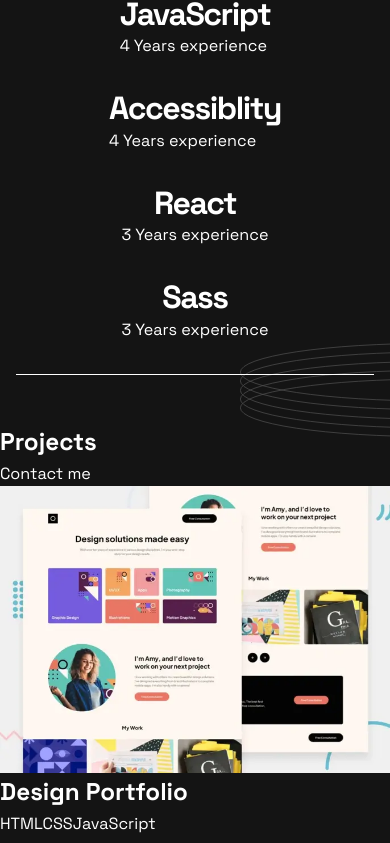
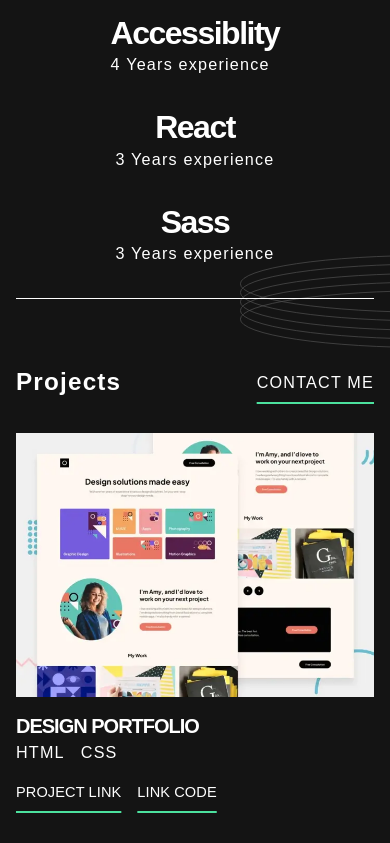
Before and after one commit to cgojk/portfolio, a React (Vite) app: page / in a window 390 px wide. Shown: the part 1130-1973 px from the top of the page. Built offline with nearby package versions, Linux system fonts and the light colour scheme.

Commit message:
creating the ui component reusalbe button for contact, links and styling

```diff
--- a/package.json
+++ b/package.json
@@ -10,6 +10,7 @@
     "preview": "vite preview"
   },
   "dependencies": {
+    "classnames": "^2.5.1",
     "react": "^19.2.6",
     "react-dom": "^19.2.6",
     "react-router-dom": "^7.18.0",
--- /dev/null
+++ b/src/components/Contact.jsx
@@ -0,0 +1,36 @@
+import React from "react";
+import { Link } from "react-router-dom";
+import Button from "./UI/Button";
+import rings from "../images/pattern-rings.svg";
+
+
+
+
+export default function  Contact (){
+    return (
+ <section className="contact__form container ">
+    <img src ={rings} alt="rings pattern" className="pattern rings" />
+    <h1 className="contact__title">Contact </h1>
+    <p className="contact__description"> I would love to hear about your project and how i could help.  Please fill in the form, and i'll get back to you as soon as possible.</p>
+
+    <form className="contact__content">
+        <div className="contact__input">
+            <label htmlFor="name">Name</label>
+            <input type="text" id="name" className="name__input" name="name" required />
+        </div>
+        <div className="contact__input">
+            <label htmlFor="email">Email</label>
+            <input type="email" id="email" className="email__input" name="email" required />
+        </div>
+        <div className="contact__input">
+            <label htmlFor="message">Message</label>
+            <textarea id="message" className="message__input" name="message" rows="5" required></textarea>
+        </div>
+        <Button type="submit" size="size">
+            Send Message
+        </Button>
+    </form>
+</section>
+
+  );
+}
--- a/src/components/Hero.jsx
+++ b/src/components/Hero.jsx
@@ -3,6 +3,7 @@ import { Link } from "react-router-dom";
 import heromobileimage from "../images/image-profile-mobile.webp"
 import herotableimage from "../images/image-profile-mobile.webp";
 import herodesktopimage from "../images/image-profile-desktop.webp";
+import Button from "../components/UI/Button";
 
 
 import circlepattern from "../images/pattern-circle.svg";
@@ -52,9 +53,8 @@ export default function Hero(){
                     passionate about building accessible web
                      apps that users love.
                   </p>
-                <Link to="/contact" className="btn__hero"><span className="highlight">Contact me</span></Link>
-
-              </div>
+                  <Button to="/contact"> Contact me</Button>
+                </div>
 
 
          </div>
--- a/src/components/Projects.jsx
+++ b/src/components/Projects.jsx
@@ -1,25 +1,19 @@
 import React from "react";
-
 import { Link } from "react-router-dom";
-
 import ProjectsDetails from "./ProjectsDetails";
-
 import data from "../data";
-
-
-
-
-
-
+import Button from "./UI/Button";
 
 
 
 export default function  Projects (){
     return (
- <section className="projects__section ">
+ <section className="projects__section container ">
     <div className="projects__tools">
        <h1 className="projects__title">Projects</h1>
-       <Link to="/contact" className="btn__hero">Contact me</Link>
+       <Button to="/contact">
+         Contact me
+       </Button>
     </div>
     <div className="projects__content container">
       {data.map((project) => (
--- a/src/components/ProjectsDetails.jsx
+++ b/src/components/ProjectsDetails.jsx
@@ -1,7 +1,7 @@
 import React from "react";
 
 import { Link } from "react-router-dom";
-
+import Button from "./UI/Button";
 
 
 
@@ -12,8 +12,7 @@ export default function  ProjectsDetails (props){
    imagedesktop,
    imagemobile,
    experience,
-   linkto,
-    linktocode} = props;
+     } = props;
 
 
 
@@ -37,14 +36,17 @@ export default function  ProjectsDetails (props){
 
                                               <img
                                                   src={imagemobile}
-                                                  alt="photo of Catalina G."
+                                                  alt="photo of Adam Keyes."
                                               />
                                               </picture>
                                         <h2 className="projects__title">{title}</h2>
-                                         <p className="projects__tools">{experience}</p>
+                                         <p className="projects__experience">{
+                                         experience.map((skill, index) => (
+                                             <span key={index}>{skill}</span>
+                                         ))}</p>
                                             <div className="projects__links">
-                                                <h2 className="project_link">project link</h2>
-                                                <h2 className="contact">link code</h2>
+                                                <Button to="#" className="button--size">project link</Button>
+                                                <Button to="#" className="button--size">link code</Button>
                                             </div>
 
         </li>
--- /dev/null
+++ b/src/components/UI/Button.jsx
@@ -0,0 +1,28 @@
+import { Link } from "react-router-dom";
+import classNames from "classnames";
+
+export default function Button({
+  children,
+  to,
+  href,
+  className,
+ size
+}) {
+  const classes = classNames("button",
+   size ? `button--${size}` : null,
+     className);
+
+  if (to) {
+    return (
+      <Link to={to} className={classes}>
+        {children}
+      </Link>
+    );
+  }
+
+  return (
+    <a href={href} className={classes}>
+      {children}
+    </a>
+  );
+}
--- a/src/data.js
+++ b/src/data.js
@@ -34,7 +34,7 @@ export default [
         title: "Design Portfolio",
         imagedesktop: designportfoliodesktop,
         imagemobile: designportfoliomobile,
-        experience: ["HTML", "CSS", "JavaScript"],
+        experience: ["HTML", "CSS"],
         alt: "photo of design portfolio project",
 
         // linkto: "/projects/design-portfolio",
@@ -45,7 +45,7 @@ export default [
         title: "E-learning landing page",
         imagedesktop: elearningdesktop,
          imagemobile: elearningmobile,
-        experience: ["HTML", "CSS", "JavaScript"],
+        experience: ["HTML", "CSS"],
         alt: "photo of e-learning landing page project",
         // linkto: "/projects/e-learning-landing-page",
 
@@ -80,7 +80,10 @@ export default [
         title: "Memory game",
         imagedesktop: memorygamedesktop,
         imagemobile: memorygamemobile,
-        experience: ["HTML", "CSS", "JavaScript"],
+        experience: [
+            "HTML",
+             "CSS",
+             "JavaScript"],
         alt: "photo of memory game project",
         // linkto: "/projects/memory-game",
 
--- a/src/pages/home.jsx
+++ b/src/pages/home.jsx
@@ -3,6 +3,7 @@ import { Link } from "react-router-dom";
 import Navigation from "../components/navigation";
 import Tools from "../components/Tools";
 import Projects from "../components/Projects";
+import Contact from "../components/Contact";
 
 
 
@@ -16,6 +17,7 @@ export default function Home () {
            <Hero/>
             <Tools/>
             <Projects/>
+                <Contact/>
 
 
 
--- a/src/styles/_base.scss
+++ b/src/styles/_base.scss
@@ -1,7 +1,7 @@
 
-      /* ==============================
+      /* =========================================================
                 BASE STYLES
-         ==============================*/
+         =========================================================*/
 
 
 body {
@@ -21,6 +21,41 @@ body {
     margin:0 auto;
 }
 
+
+// =============================================================
+   //   button general styles
+// ===============================================================
+
+.button {
+  font: var(--font-4);
+  letter-spacing: var(--ls-4);
+
+  color: var(--neutral-200);
+
+  text-decoration: underline;
+  text-decoration-color: var(--active);
+  text-decoration-thickness: 2px;
+  text-underline-offset: 0.9rem;
+
+  text-transform: uppercase;
+
+  transition: color 0.3s ease;
+
+  &:hover {
+    color: var(--active);
+  }
+
+  .button:focus-visible {
+  outline: 2px solid var(--active);
+  outline-offset: 4px;
+}
+
+}
+
+.button--size {
+  font:var(--font-5);
+  letter-spacing: var(--ls-5);
+}
 
     /* ==============================
               HERO SECTION
@@ -69,7 +104,7 @@ body {
         .rings{
         position:absolute;
         width: clamp(24rem, 40vw, 45rem);
-        top: 250px;
+        top: 150px;
         left: -140px;
         }
       }
@@ -118,27 +153,6 @@ body {
    }
 }
 }
-.highlight{
-    color: var(--neutral-200);
-    position:relative;
-    display:inline-block;
-
-}
-
-.highlight::after{
-    content: '';
-    position: absolute;
-    left: 0;
-    bottom: 0;
-    width: 100%;
-    height: 0.5rem;
-    background-color: var(--active);
-    z-index: -1;
-}
-.btn__hero{
-    margin-bottom: var(--space-4);
-    }
-
 
        /* ==============================
              NAVIGATION SECTION
@@ -203,7 +217,7 @@ body {
              .rings{
               position:absolute;
               width: clamp(24rem, 40vw, 45rem);
-              bottom: -14px;
+              bottom: -1px;
               left: 240px;
         }
           }
@@ -236,9 +250,109 @@ body {
                 projects section
          ==============================*/
 
-         .projects__content container{
+
+         .projects__section{
+            padding:var(--space-2);
+         }
+
+         .projects__content {
            display:flex;
            flex-direction: column;
            gap: var(--space-4);
            align-items: center;
+
            }
+
+         .projects__tools{
+            display:flex;
+            justify-content: space-between;
+            align-items: center;
+            margin-bottom:var(--space-4);
+
+            .btn__hero{
+                margin-top:auto;
+                margin-bottom:auto;
+            }
+
+         }
+         .projects__tools--list
+
+         {
+            .projects__tools--list-item{
+                margin-bottom:var(--space-4);
+
+                .projects__title{
+                    font: var(--font-3);
+                    letter-spacing: var(--ls-3);
+                                       text-transform:uppercase;
+                    margin-top:var(--space-2);
+                }
+                .projects__experience{
+                    display:flex;
+                    gap: var(--space-2);
+                    font: var(--font-4);
+                    margin-bottom: var(--space-2);
+                }
+            }
+
+         }
+
+         .projects__links{
+            display:flex;
+            gap: var(--space-2);
+
+
+            }
+
+
+
+        //  ================================================
+          // contact section styles
+
+
+          .contact__form{
+            background-color:var(--neutral-400);
+            padding:var(--space-2);
+
+            .contact__title{
+                font: var(--font-2);
+                letter-spacing: var(--ls-2);
+                text-align:center;
+                margin-bottom:var(--space-4);
+            }
+            .contact__description{
+                font: var(--font-4);
+                letter-spacing: var(--ls-4);
+                text-align:center;
+                margin-bottom:var(--space-4);
+            }
+
+          }
+
+          .contact__content{
+            display:flex;
+            flex-direction: column;
+            gap: var(--space-2);
+            .contact__input{
+                border-bottom: 1px solid var(--neutral-200);
+
+                padding: var(--space-1) 0;
+
+                .name__input{
+                    width: 100%;
+                    background-color: transparent;
+                    border: none;
+                }
+                .email__input{
+                    width: 100%;
+                    background-color: transparent;
+                    border: none;
+                }
+                .message__input{
+                    width: 100%;
+                    background-color: transparent;
+                    border: none;
+                }
+            }
+
+          }
--- a/src/styles/_fonts.scss
+++ b/src/styles/_fonts.scss
@@ -1,6 +1,6 @@
 
 @font-face {
-  font-family: 'Space Grotesk';
+  font-family: 'Space Grotesk', system-ui, -apple-system, BlinkMacSystemFont, 'Segoe UI', Roboto, Oxygen, Ubuntu, Cantarell, 'Open Sans', 'Helvetica Neue', sans-serif;
   src: url(../fonts/SpaceGrotesk-VariableFont_wght.ttf)
     format('truetype');
   font-weight: 100 900;
--- a/src/styles/_tokens.scss
+++ b/src/styles/_tokens.scss
@@ -50,7 +50,7 @@
 /* Mobile 16px → Desktop 18px */
 --fs-600: clamp(1rem, 0.95rem + 0.25vw, 1.125rem);
 
-
+--fs-500: clamp(0.875rem, 0.85rem + 0.25vw, 1rem);
 
 /* =========================
    FONT 1
@@ -84,7 +84,7 @@
 
 --font-3: var(--fw-bold) var(--fs-700) / 1.333 var(--ff-space-grotesk);
 
---ls-3: 0;
+--ls-3: -0.0625rem; /* -1px */
 
 /* =========================
    FONT 4
@@ -94,8 +94,11 @@
 
 --font-4: var(--fw-regular) var(--fs-600) / 1.5556 var(--ff-space-grotesk);
 
---ls-4: 0;
+--ls-4: 1.2px;
 
+
+--font-5: var(--fw-medium) var(--fs-500) / 1.5556 var(--ff-space-grotesk);
+--ls-5: 0.1px;
 // spacing
 --space-1: 0.5rem;
 --space-2: 1rem;
--- a/src/styles/index.css
+++ b/src/styles/index.css
@@ -1,6 +1,6 @@
 @charset "UTF-8";
 @font-face {
-  font-family: "Space Grotesk";
+  font-family: "Space Grotesk", system-ui, -apple-system, BlinkMacSystemFont, "Segoe UI", Roboto, Oxygen, Ubuntu, Cantarell, "Open Sans", "Helvetica Neue", sans-serif;
   src: url(../fonts/SpaceGrotesk-VariableFont_wght.ttf) format("truetype");
   font-weight: 100 900;
   font-style: normal;
@@ -160,6 +160,7 @@ p {
   --fs-700: clamp(1.25rem, 1.1rem + 0.5vw, 1.5rem);
   /* Mobile 16px → Desktop 18px */
   --fs-600: clamp(1rem, 0.95rem + 0.25vw, 1.125rem);
+  --fs-500: clamp(0.875rem, 0.85rem + 0.25vw, 1rem);
   /* =========================
      FONT 1
      Space Grotesk Bold
@@ -182,16 +183,27 @@ p {
      24px / 32px
   ========================== */
   --font-3: var(--fw-bold) var(--fs-700) / 1.333 var(--ff-space-grotesk);
-  --ls-3: 0;
+  --ls-3: -0.0625rem; /* -1px */
   /* =========================
      FONT 4
      Space Grotesk Medium
      18px / 28px
   ========================== */
   --font-4: var(--fw-regular) var(--fs-600) / 1.5556 var(--ff-space-grotesk);
-  --ls-4: 0;
+  --ls-4: 1.2px;
+  --font-5: var(--fw-medium) var(--fs-500) / 1.5556 var(--ff-space-grotesk);
+  --ls-5: 0.1px;
+  --space-1: 0.5rem;
+  --space-2: 1rem;
+  --space-3: 1.5rem;
+  --space-4: 2rem;
+  --space-6:3rem;
+  --space-8:4rem;
 }
 
+/* =========================================================
+          BASE STYLES
+   =========================================================*/
 body {
   background-color: var(--neutral-black);
   color: var(--neutral-200);
@@ -205,6 +217,33 @@ body {
   margin: 0 auto;
 }
 
+.button {
+  font: var(--font-4);
+  letter-spacing: var(--ls-4);
+  color: var(--neutral-200);
+  text-decoration: underline;
+  text-decoration-color: var(--active);
+  text-decoration-thickness: 2px;
+  text-underline-offset: 0.9rem;
+  text-transform: uppercase;
+  transition: color 0.3s ease;
+}
+.button:hover {
+  color: var(--active);
+}
+.button .button:focus-visible {
+  outline: 2px solid var(--active);
+  outline-offset: 4px;
+}
+
+.button--size {
+  font: var(--font-5);
+  letter-spacing: var(--ls-5);
+}
+
+/* ==============================
+          HERO SECTION
+     ==============================*/
 .image__hero--picture img {
   width: 100%;
   max-width: 174px;
@@ -239,7 +278,7 @@ body {
 .hero__header .pattern__rings .rings {
   position: absolute;
   width: clamp(24rem, 40vw, 45rem);
-  top: 250px;
+  top: 150px;
   left: -140px;
 }
 
@@ -282,23 +321,9 @@ body {
   }
 }
 
-.highlight {
-  color: var(--neutral-200);
-  position: relative;
-  display: inline-block;
-}
-
-.highlight::after {
-  content: "";
-  position: absolute;
-  left: 0;
-  bottom: 0;
-  width: 100%;
-  height: 0.5rem;
-  background-color: var(--active);
-  z-index: -1;
-}
-
+/* ==============================
+      NAVIGATION SECTION
+  ==============================*/
 .navigation__nav {
   display: flex;
   flex-direction: column;
@@ -325,6 +350,128 @@ body {
   transition: filter 0.3s ease;
   cursor: pointer;
 }
-.navigation__nav .navigation__nav--list .navigation__nav--list-link img:hover img {
+.navigation__nav .navigation__nav--list .navigation__nav--list-link img:hover {
   filter: brightness(0) saturate(100%) invert(75%) sepia(70%) saturate(600%) hue-rotate(100deg) brightness(100%) contrast(100%);
+}
+
+/* ==============================
+       tools section
+  ==============================*/
+.tools {
+  padding: var(--space-2);
+  position: relative;
+}
+.tools .rings {
+  position: absolute;
+  width: clamp(24rem, 40vw, 45rem);
+  bottom: -1px;
+  left: 240px;
+}
+
+.wrapper__tools--text {
+  display: flex;
+  flex-direction: column;
+  border-top: 1px solid var(--neutral-200);
+  border-bottom: 1px solid var(--neutral-200);
+  padding: var(--space-4) 0;
+  gap: var(--space-4);
+  align-items: center;
+  margin-bottom: var(--space-4);
+}
+.wrapper__tools--text .tools__title {
+  font: var(--font-2);
+  letter-spacing: var(--ls-2);
+  text-align: center;
+}
+.wrapper__tools--text .tools__text {
+  font: var(--font-4);
+  letter-spacing: var(--ls-4);
+}
+
+/* ==============================
+         projects section
+  ==============================*/
+.projects__section {
+  padding: var(--space-2);
+}
+
+.projects__content {
+  display: flex;
+  flex-direction: column;
+  gap: var(--space-4);
+  align-items: center;
+}
+
+.projects__tools {
+  display: flex;
+  justify-content: space-between;
+  align-items: center;
+  margin-bottom: var(--space-4);
+}
+.projects__tools .btn__hero {
+  margin-top: auto;
+  margin-bottom: auto;
+}
+
+.projects__tools--list .projects__tools--list-item {
+  margin-bottom: var(--space-4);
+}
+.projects__tools--list .projects__tools--list-item .projects__title {
+  font: var(--font-3);
+  letter-spacing: var(--ls-3);
+  text-transform: uppercase;
+  margin-top: var(--space-2);
+}
+.projects__tools--list .projects__tools--list-item .projects__experience {
+  display: flex;
+  gap: var(--space-2);
+  font: var(--font-4);
+  margin-bottom: var(--space-2);
+}
+
+.projects__links {
+  display: flex;
+  gap: var(--space-2);
+}
+
+.contact__form {
+  background-color: var(--neutral-400);
+  padding: var(--space-2);
+}
+.contact__form .contact__title {
+  font: var(--font-2);
+  letter-spacing: var(--ls-2);
+  text-align: center;
+  margin-bottom: var(--space-4);
+}
+.contact__form .contact__description {
+  font: var(--font-4);
+  letter-spacing: var(--ls-4);
+  text-align: center;
+  margin-bottom: var(--space-4);
+}
+
+.contact__content {
+  display: flex;
+  flex-direction: column;
+  gap: var(--space-2);
+}
+.contact__content .contact__input {
+  border-bottom: 1px solid var(--neutral-200);
+  padding: var(--space-1) 0;
+}
+.contact__content .contact__input .name__input {
+  width: 100%;
+  background-color: transparent;
+  border: none;
+}
+.contact__content .contact__input .email__input {
+  width: 100%;
+  background-color: transparent;
+  border: none;
+}
+.contact__content .contact__input .message__input {
+  width: 100%;
+  background-color: transparent;
+  border: none;
 }/*# sourceMappingURL=index.css.map */
```
Also changed, not shown: 2 other files (tests, documents, lock files or other folders). Lines whose indentation alone changed are shown as unchanged.
